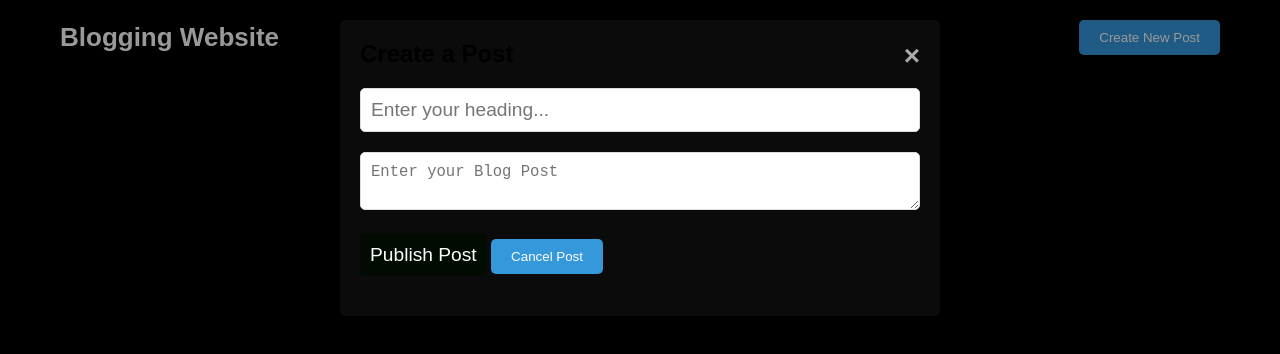
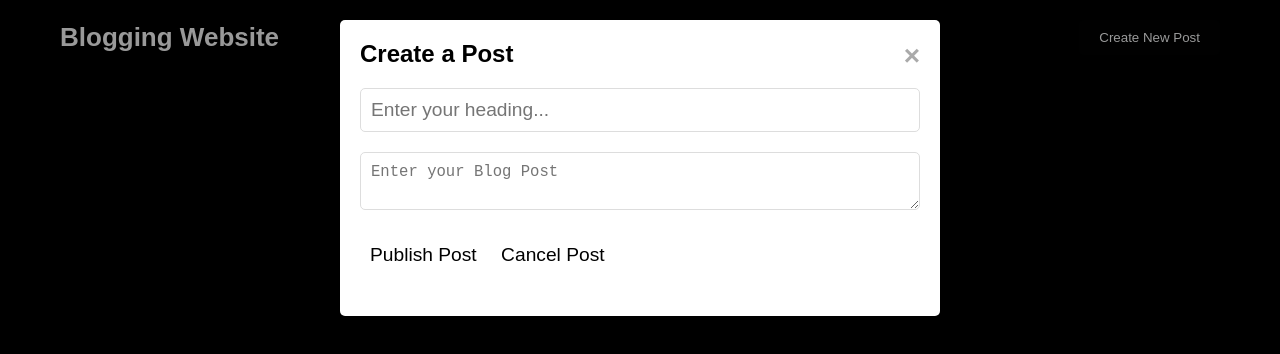
Before and after one commit to SavvyLakshya/F2-Module-Test, a plain HTML site: page index.html in a window 1280 px wide. Both pictures are taken after a click on the button "Create New Post". Drawn offline with Linux system fonts and the light colour scheme.

Commit message:
Update style.css

```diff
--- a/style.css
+++ b/style.css
@@ -34,7 +34,7 @@
   }
 
   button {
-    background-color: #3498db;
+    background-color: #010202;
     color: white;
     border: none;
     padding: 10px 20px;
@@ -61,7 +61,7 @@
   }
 
   .blog-post {
-    width: calc(33.33% - 20px);
+    width: 100%;
     background-color: #0c0b0b;
     color: white;
     border: 1px solid #ddd;
@@ -91,11 +91,12 @@
   }
 
   .modal-content {
-    background-color: #0c0b0b;
+    background-color: white;
     margin: 20px auto;
     padding: 20px;
     border-radius: 5px;
     max-width: 600px;
+    color: black;
   }
 
   .close {
@@ -118,6 +119,9 @@
 
   .form-group {
     margin-bottom: 20px;
+    color: black;
+    background-color: white;
+
   }
 
   label {
@@ -138,19 +142,31 @@
   }
 
   button[type="submit"] {
-    background-color: #010b02;
-    color: #fff;
+    background-color: white;
+    color: black;
     border: none;
     padding: 10px;
-    border-radius: 5px;
+    border-radius: 5px solid black;
+    cursor: pointer;
+    font-size: 1.2em;
+  }
+  button[type="reset"] {
+    background-color: white;
+    color: black;
+    border: none;
+    padding: 10px;
+    border-radius: 5px solid black;
     cursor: pointer;
     font-size: 1.2em;
   }
 
   button[type="submit"]:hover {
-    background-color: #101110;
+    background-color: antiquewhite;
   }
 
+  button[type="reset"]:hover {
+    background-color: antiquewhite;
+  }
   @media screen and (max-width: 767px) {
     .blog-post {
       width: calc(50% - 20px);
```
